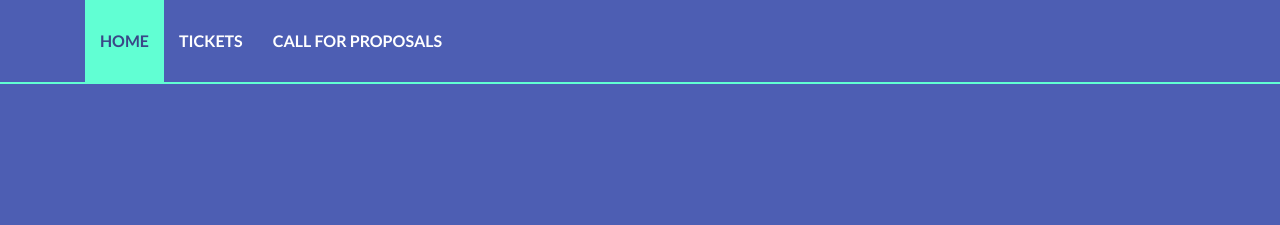
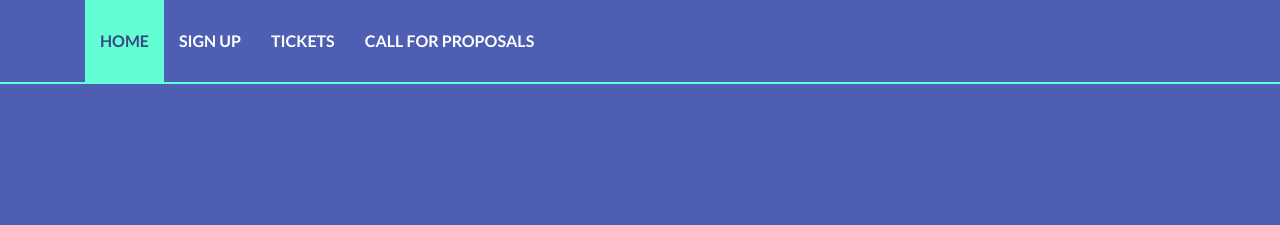
Before and after one commit to dotnetfringe/2017.dotnetfringe.org, a Jekyll site: the page built from index.md, in a window 1280 px wide. Shown: the top 225 px of the page. Built offline with Jekyll 4.4.1, drawn with Linux system fonts in a browser that asks for light colours.

Commit message:
added signup link in the header

```diff
--- a/_includes/_topnav.html
+++ b/_includes/_topnav.html
@@ -8,7 +8,7 @@
         <div class="navbar-collapse navbar-left navbar-main-collapse collapse">
           <ul class="nav navbar-nav">
             <li class="active"><a href="{{ site.url }}">Home</a></li>
-            <!--<li><a href="{{ site.url }}/index.html#signup">Sign Up</a></li>-->
+            <li><a href="{{ site.url }}/index.html#signup">Sign Up</a></li>
             <li><a href="{{ site.url }}/index.html#tickets">Tickets</a></li>
             <li><a href="{{ site.url }}/index.html#cfp">Call For Proposals</a></li>
             <!--<li><a href="{{ site.url }}/index.html#photos">Photos</a></li>
```
